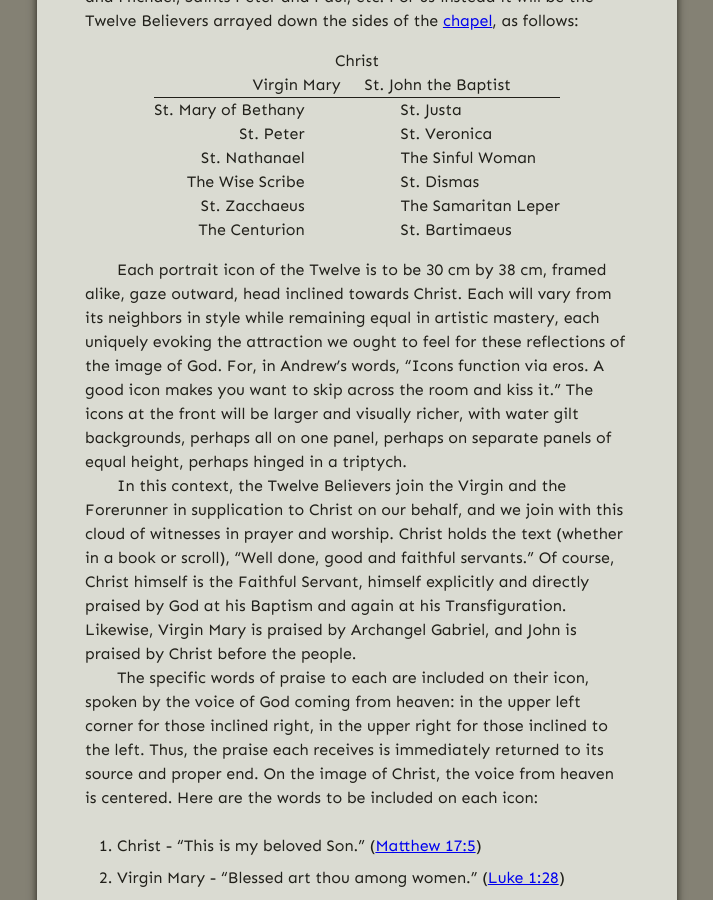
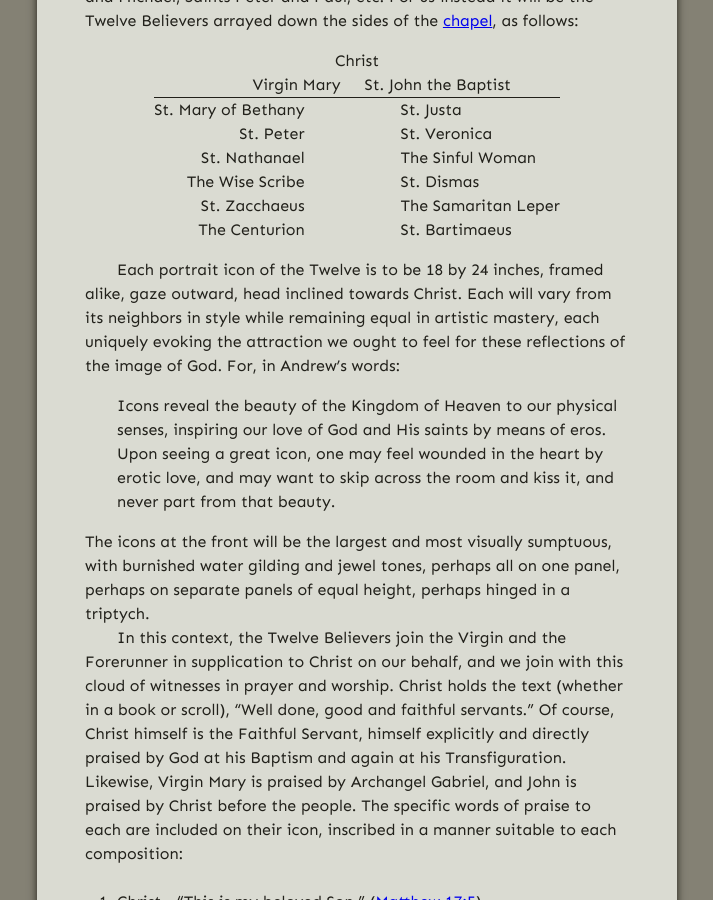
Before and after one commit to gospel-desk/www.logstown.com, a Jekyll site: the page built from _posts/2020-06-03-deisis-faithful-servants.md, in a window 1280 px wide and 900 px high, scrolled down 1470 px. Shown: the whole window, without its empty margins (283-996 px from the left). Built offline with Jekyll 4.4.1, drawn with Linux system fonts in a browser that asks for light colours.

Commit message:
Revisions to Deisis post per Andrew

```diff
--- a/_posts/2020-06-03-deisis-faithful-servants.md
+++ b/_posts/2020-06-03-deisis-faithful-servants.md
@@ -108,29 +108,30 @@ Believers arrayed down the sides of the
   </tr>
 </table>
 
-Each portrait icon of the Twelve is to be 30 cm by 38 cm, framed alike, gaze
+Each portrait icon of the Twelve is to be 18 by 24 inches, framed alike, gaze
 outward, head inclined towards Christ. Each will vary from its neighbors in
 style while remaining equal in artistic mastery, each uniquely evoking the
 attraction we ought to feel for these reflections of the image of God. For, in
-Andrew's words, "Icons function via eros. A good icon makes you want to skip
-across the room and kiss it." The icons at the front will be larger and
-visually richer, with water gilt backgrounds, perhaps all on one panel, perhaps
-on separate panels of equal height, perhaps hinged in a triptych.
+Andrew's words:
+
+> Icons reveal the beauty of the Kingdom of Heaven to our physical senses,
+> inspiring our love of God and His saints by means of eros. Upon seeing a
+> great icon, one may feel wounded in the heart by erotic love, and may want to
+> skip across the room and kiss it, and never part from that beauty.
+
+The icons at the front will be the largest and most visually sumptuous, with
+burnished water gilding and jewel tones, perhaps all on one panel, perhaps on
+separate panels of equal height, perhaps hinged in a triptych.
 
 In this context, the Twelve Believers join the Virgin and the Forerunner in
 supplication to Christ on our behalf, and we join with this cloud of witnesses
-in prayer and worship. Christ holds the text (whether in a book or scroll), "Well
-done, good and faithful servants." Of course, Christ himself is the Faithful Servant,
-himself explicitly and directly praised by God at his Baptism and again at his
-Transfiguration. Likewise, Virgin Mary is praised by Archangel Gabriel, and
-John is praised by Christ before the people.
-
-The specific words of praise to each are included on their icon, spoken by the
-voice of God coming from heaven: in the upper left corner for those inclined
-right, in the upper right for those inclined to the left. Thus, the praise each
-receives is immediately returned to its source and proper end. On the image of
-Christ, the voice from heaven is centered. Here are the words to be included on
-each icon:
+in prayer and worship. Christ holds the text (whether in a book or scroll),
+"Well done, good and faithful servants." Of course, Christ himself is the
+Faithful Servant, himself explicitly and directly praised by God at his Baptism
+and again at his Transfiguration. Likewise, Virgin Mary is praised by Archangel
+Gabriel, and John is praised by Christ before the people. The specific words of
+praise to each are included on their icon, inscribed in a manner suitable to
+each composition:
 
 1. Christ - "This is my beloved Son."
    ([Matthew 17:5](https://www.biblegateway.com/verse/en/Matthew%2017))
```
